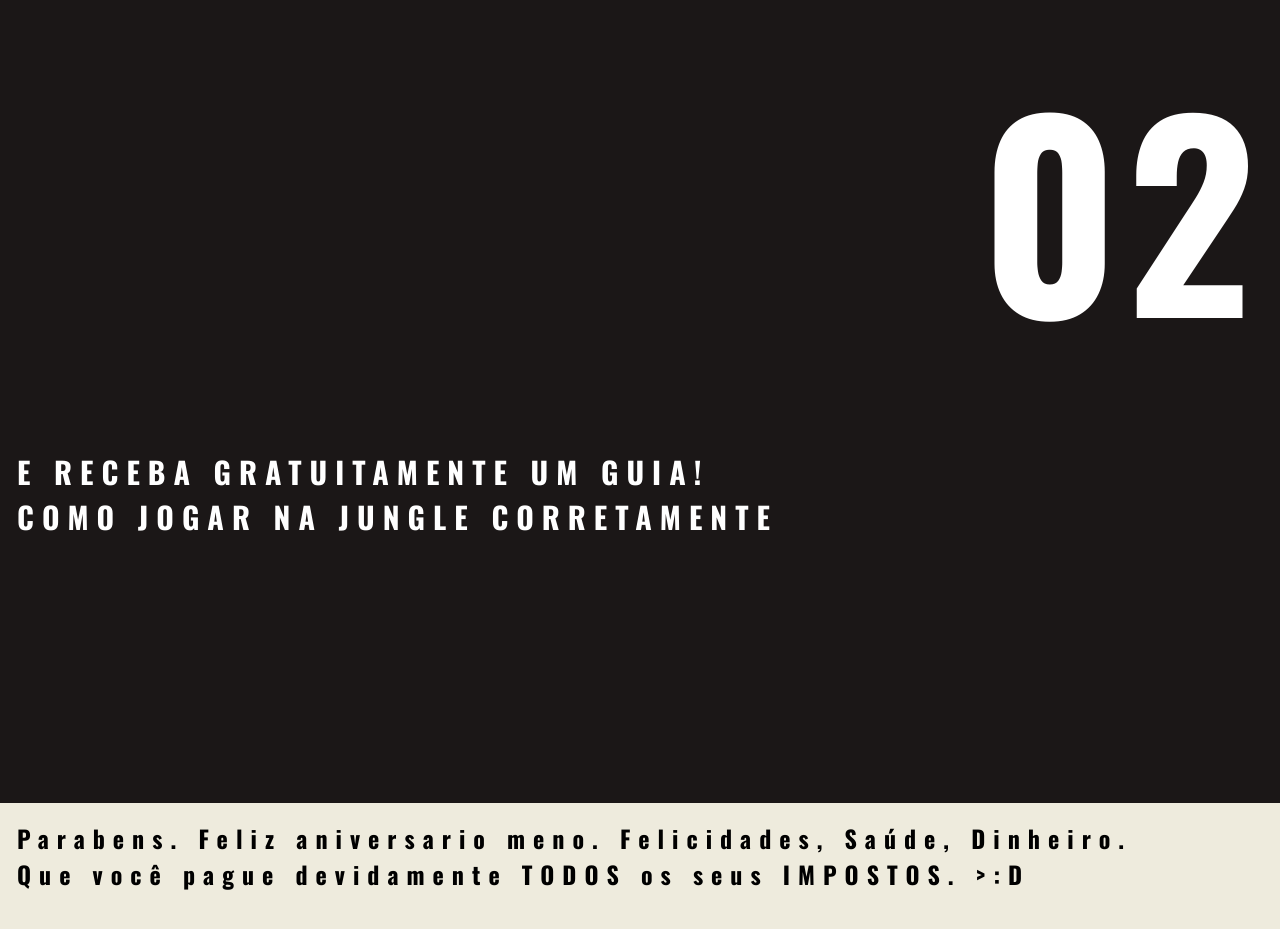
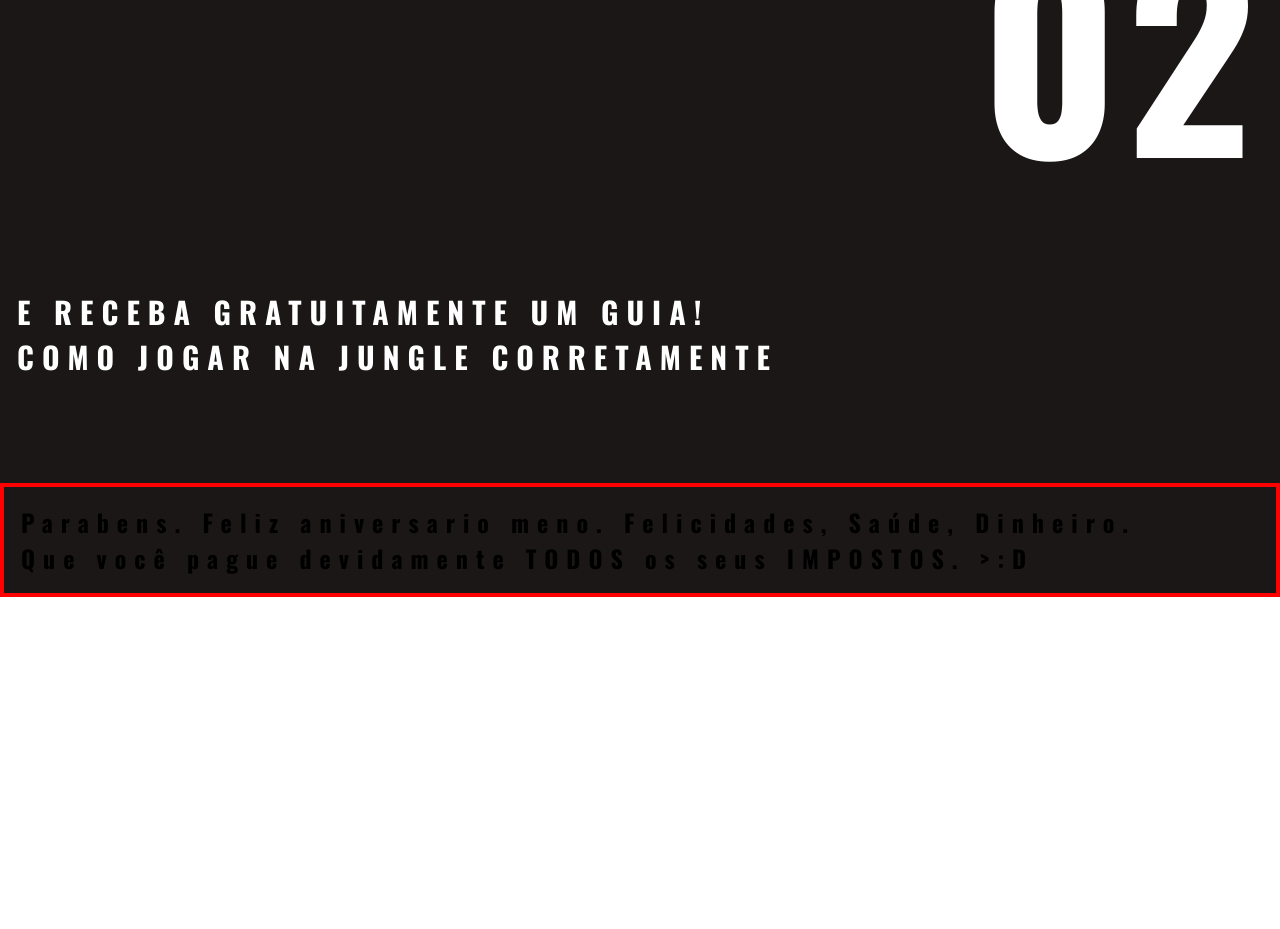
Before and after one commit to Dheh3/TAX, a plain HTML site: page index.html in a window 1280 px wide. Shown: the part 1517-2446 px from the top of the page. After the commit the page ends 2114 px from the top, so only its background shows below. Drawn offline with nearby package versions, Linux system fonts and the light colour scheme.

Commit message:
Update index.css
update certo

```diff
--- a/index.css
+++ b/index.css
@@ -42,14 +42,20 @@ a {
 
 .parte2 {
     width: 100vw;
-    height: 100vh;
+    height: 80vh;
     background-color: #1B1717;
 }
 
 .parte3 {
     width: 100vw;
+    height: auto;
+    background-color: #1B1717;
+    border: 4px solid red;
+}
+.parte4 {
+    width: 100vw;
     height: 40vh;
-    background-color: #EEEBDD;
+    background-color: #EEEBDD;border: 4px solid red;
 }
 
 .img1 {
```
